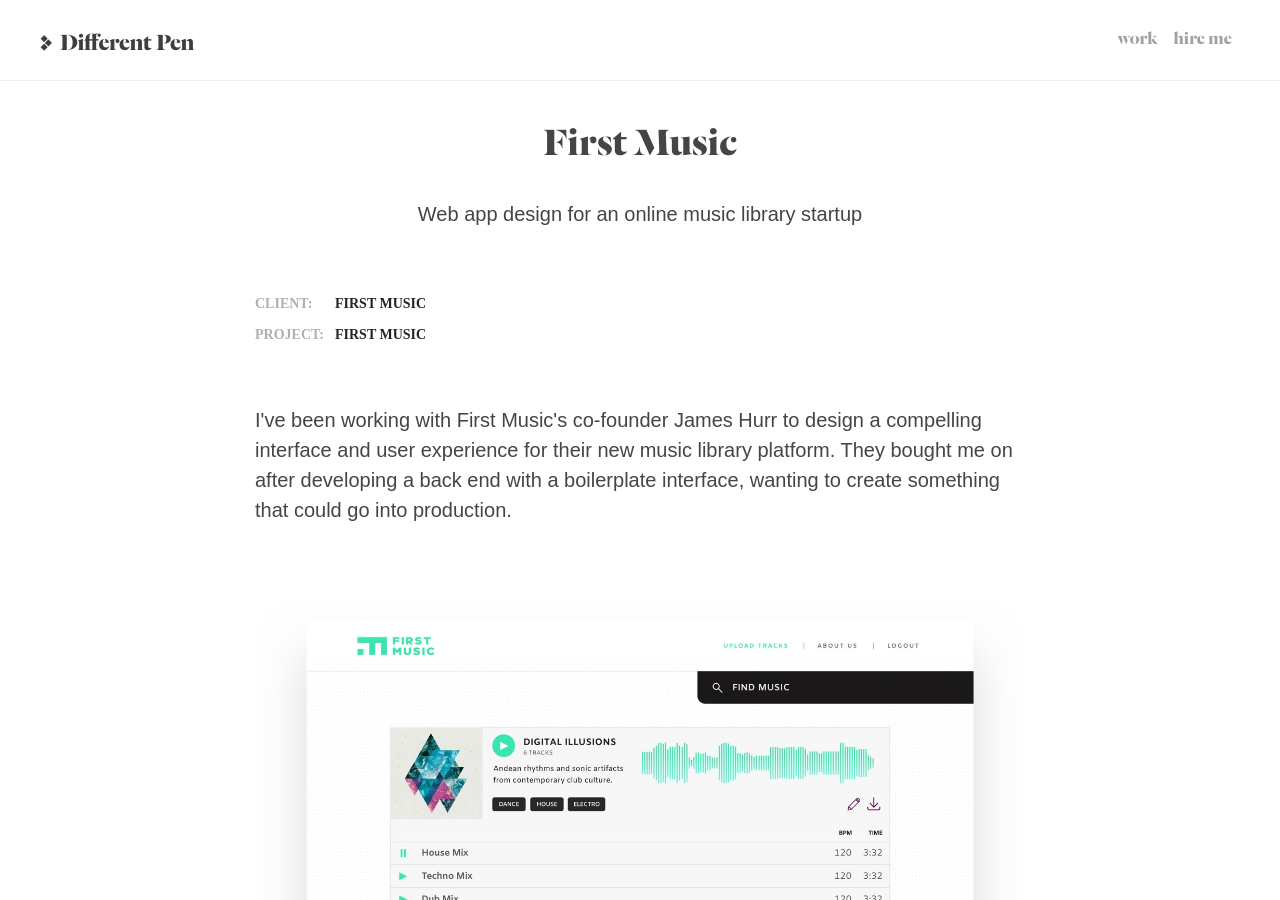
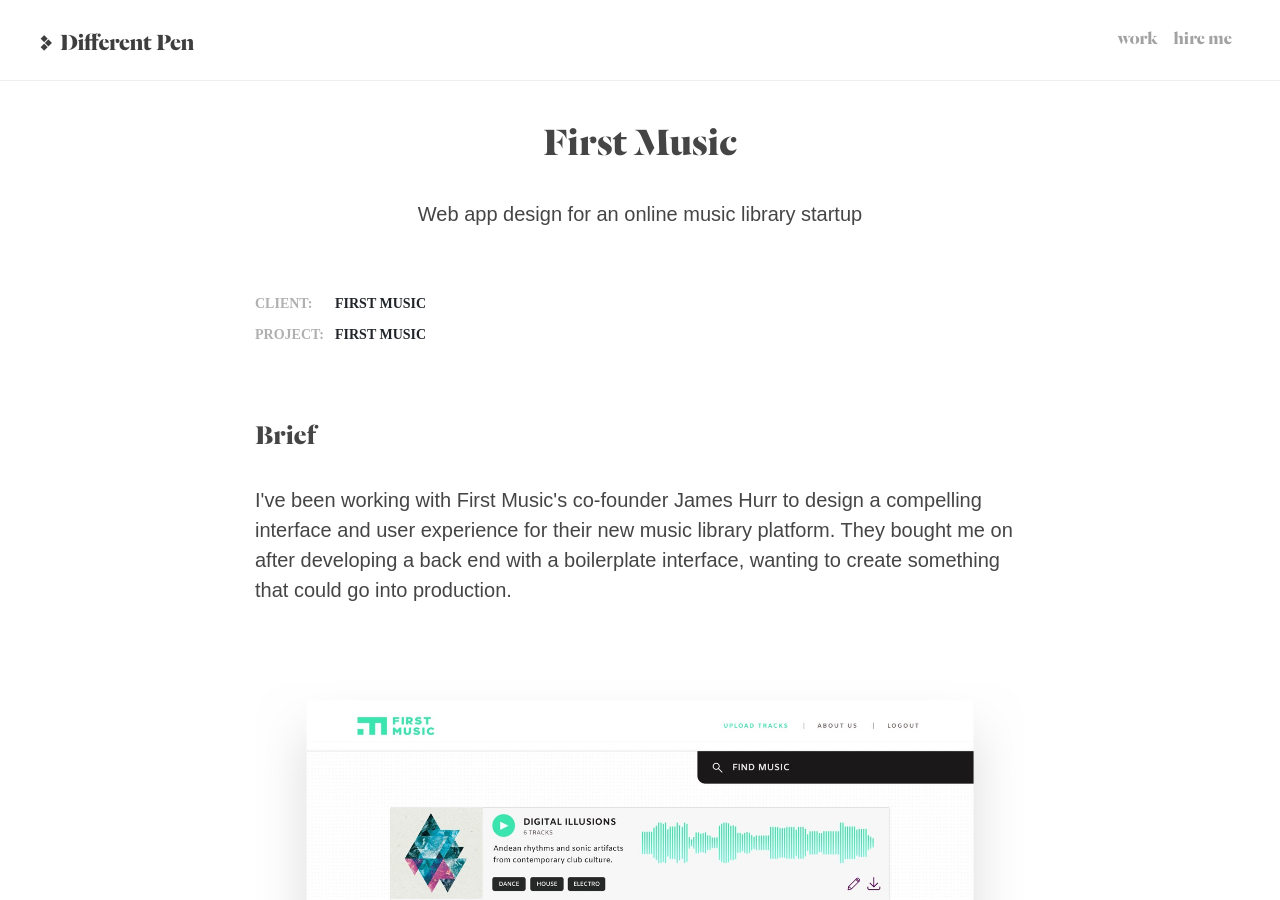
Before and after one commit to mlangsman/portfolio-langsman, a Jekyll site: the page built from firstmusic.html, in a window 1280 px wide and 900 px high. Built offline with Jekyll 4.4.1, drawn with Linux system fonts in a browser that asks for light colours; some web fonts are replaced.

Commit message:
Updatre to First Music example

```diff
--- a/firstmusic.html
+++ b/firstmusic.html
@@ -4,10 +4,12 @@
 client: First Music
 project: First Music
 sub-title: Web app design for an online music library startup
-summary: I've been working with First Music's co-founder James Hurr to design a compelling interface and user experience for their new music library platform. They bought me on after developing a back end with a boilerplate interface, wanting to create something that could go into production.
+summary:
 ---
 	<div class="row">
 		<div class="col">
+			<h2 class="work-section">Brief</h2>
+			<p class="work-summary">I've been working with First Music's co-founder James Hurr to design a compelling interface and user experience for their new music library platform. They bought me on after developing a back end with a boilerplate interface, wanting to create something that could go into production.</p>
 				<img class="work-example" src="{{ site.baseurl }}/img/work-examples/work-example-firstmusic-1.jpg" />
 			</div>
 		</div>
```
